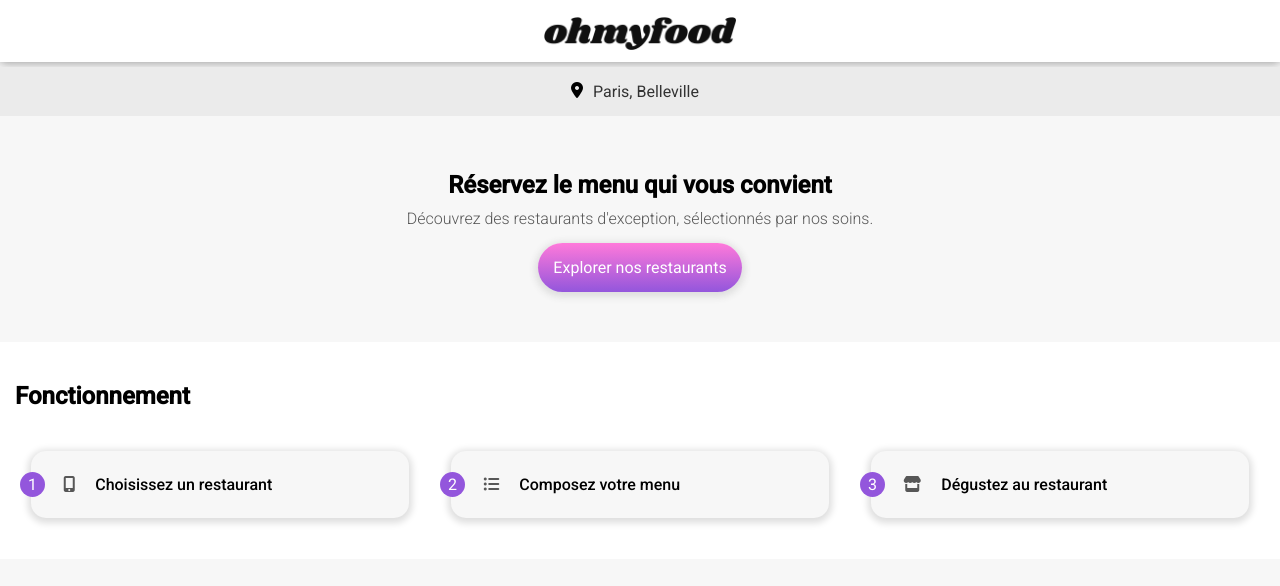
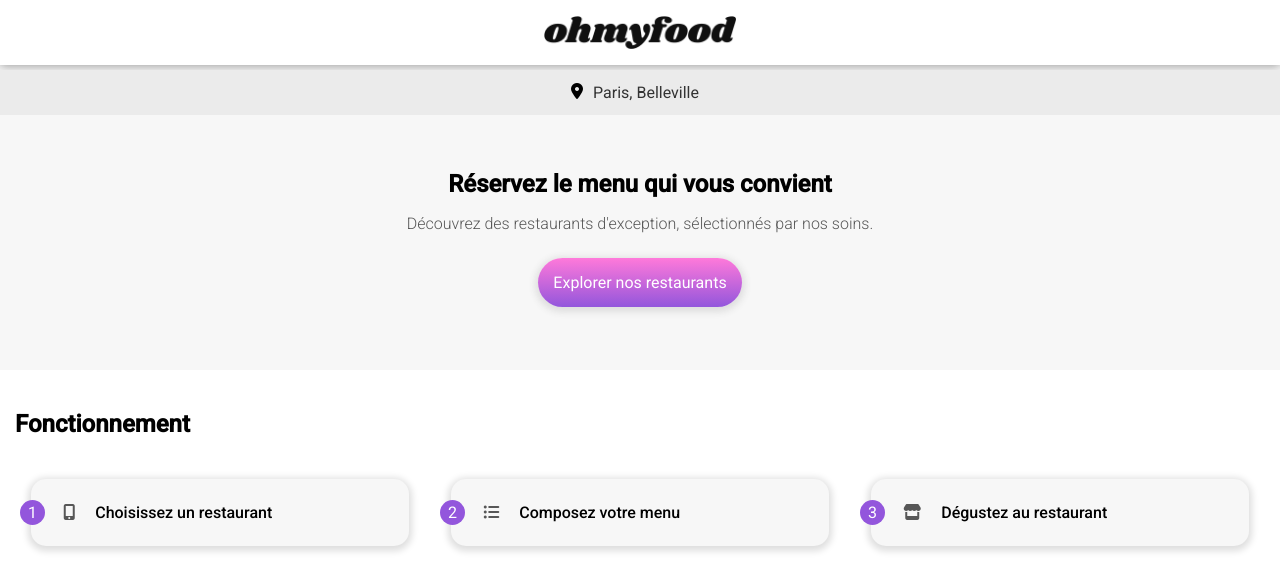
Before and after one commit to TintinDu/Dynamisez-une-page-web-avec-des-animations-CSS, a website: page index.html in a window 1280 px wide. Shown: the top 586 px of the page. Drawn offline with Linux system fonts and the light colour scheme; a web font is replaced by a local one.

Commit message:
feat: add uses of em for margin and padding

```diff
--- a/sass/layout/_container.scss
+++ b/sass/layout/_container.scss
@@ -1,6 +1,6 @@
 .container {
   width: 100%;
-  padding-bottom: 20px;
+  padding-bottom: 1em;
 
   &--darker {
     background-color: $colour-grey;
@@ -16,13 +16,12 @@
 }
 
 .location {
-  padding: 5px 0 0 0;
+  padding: 0.3em 0 0 0;
   &__container {
     background-color: $colour-grey;
     display: flex;
     justify-content: center;
-    padding-top: 15px;
-    padding-bottom: 15px;
+    padding: 0.8em;
   }
 
   &__item {
@@ -42,19 +41,19 @@
 
 .reservation {
   text-align: center;
-  padding: 10px;
-  margin: 25px;
-  margin-bottom: 35px;
+  padding: 1em;
+  margin: 1em 1.5em;
+  margin-bottom: 3em;
 
   &__title {
     font-weight: 600;
-    margin: 0 10px;
+    margin: 0.4em;
   }
 
   &__text {
     color: $colour-dark-grey;
     font-weight: 100;
-    margin: 10px 10px 30px;
+    margin: 1em 0em 2.5em;
   }
 }
 
--- a/sass/layout/_header.scss
+++ b/sass/layout/_header.scss
@@ -6,8 +6,8 @@
   box-shadow: 0px 1px 10px #999;
 
   &__title {
-    font-size: 3rem;
-    margin-top: 5px;
+    font-size: 0;
+    margin: 1rem 0;
   }
 
   &__arrow {
```
Also changed, not shown: public/css/style.css, 1 other file.
